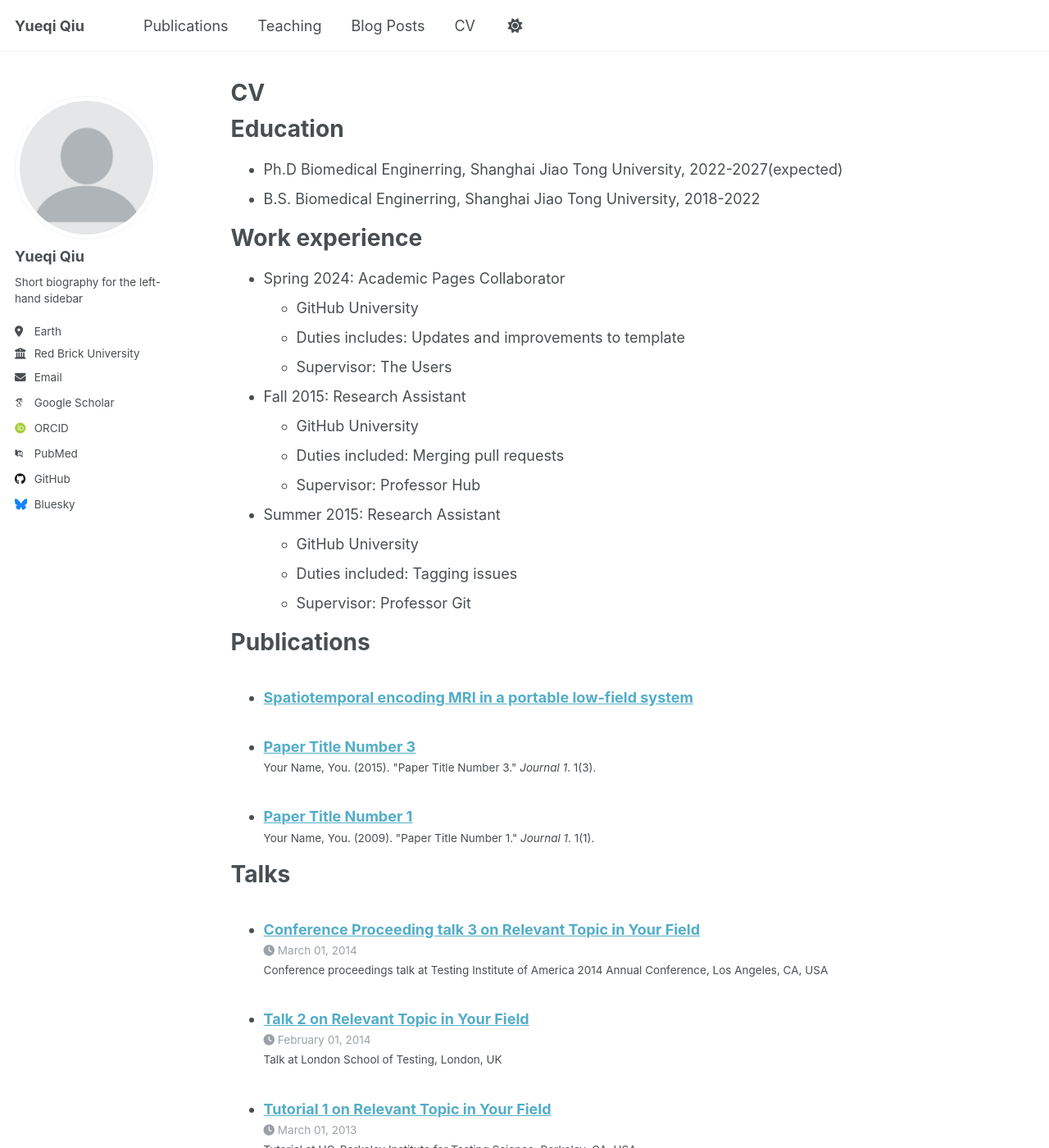
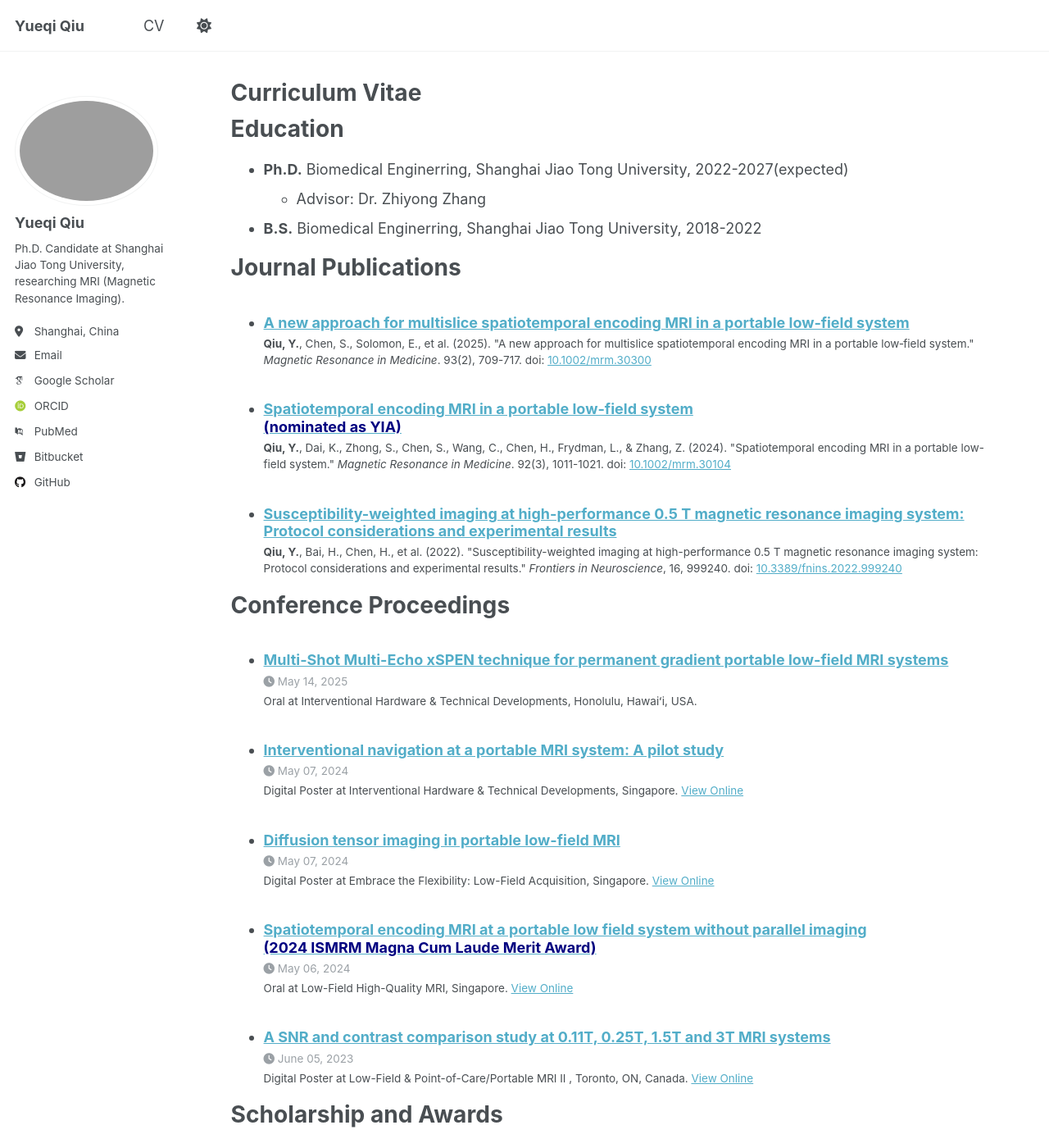
Before and after one commit to qiuyueqi/qiuyueqi.github.io, a Jekyll site: the page built from _pages/cv.md, in a window 1280 px wide and 1400 px high. Shown: the whole window at 82% size. Built offline with Jekyll 4.4.1, drawn with Linux system fonts in a browser that asks for light colours; some web fonts are replaced; some of the changed text lies outside the part shown.

Commit message:
first complete draft

```diff
--- a/_config.yml
+++ b/_config.yml
@@ -13,7 +13,7 @@ site_theme               : "default"
 title                    : "Yueqi Qiu"
 title_separator          : "-"
 name                     : &name "Yueqi Qiu"
-description              : &description "Ph.D. Candidate in MRI sequence design"
+description              : &description "Ph.D. Candidate at Shanghai Jiao Tong University"
 url                      : https://qiuyueqi.github.io # the base hostname & protocol for your site e.g. "https://[your GitHub username].github.io"
 baseurl                  : "" # the subpath of your site, e.g. "/blog"
 repository               : "qiuyueqi/qiuyueqi.github.io"
@@ -23,35 +23,36 @@ repository               : "qiuyueqi/qiuyueqi.github.io"
 #               Additional customization can be done by editing /_includes/author-profile.html
 author:
   # Biographic information
-  avatar           : "profile.png"
+  # avatar           : "profile.png"
+  avatar           : "QYQ_pic.jpg"
   name             : "Yueqi Qiu"
   pronouns         : # example: "she/her"
-  bio              : "Short biography for the left-hand sidebar"
-  location         : "Earth"
-  employer         : "Red Brick University"
+  bio              : "Ph.D. Candidate at Shanghai Jiao Tong University, researching MRI (Magnetic Resonance Imaging)."
+  location         : "Shanghai, China"
+  advisor           : "Dr. Zhiyong Zhang"
   uri              : # URL
-  email            : "none@example.org"
+  email            : "saraqiu@sjtu.edu.cn"
 
   # Academic websites
   arxiv            : # URL - Update with the correct link to your profile
   googlescholar    : "https://scholar.google.com/citations?user=PS_CX0AAAAAJ"
   impactstory      : # URL
-  orcid            : "http://orcid.org/yourorcidurl"
+  orcid            : "https://orcid.org/0009-0005-7499-2983"
   semantic         : # URL
   pubmed           : "https://www.ncbi.nlm.nih.gov/pubmed/?term=john+snow"
   researchgate     : # URL
   scopus           : # URL
 
   # Repositories and software development
-  bitbucket        : # Username - Update with your username on the site
+  bitbucket        : "Yueqi Qiu"
   codepen          : # Username
   dribbble         : # Username
-  github           : "academicpages"
+  github           : "qiuyueqi"
   kaggle           : # Username
   stackoverflow    : # User number or user number and name (i.e., use "1" or "1/jeff-atwood")
 
   # Social media
-  bluesky          : "bsky.app" # Replace this with you Bluesky username
+  bluesky          : #"bsky.app" # Replace this with you Bluesky username
   facebook         : # Username
   flickr           : # Username
   foursquare       : # Username
--- a/_data/authors.yml
+++ b/_data/authors.yml
@@ -5,7 +5,8 @@ Name Name:
   uri         : "http://name.com"
   email       : "name@name.com"
   bio         : "This is the first name."
-  avatar      : "bio-photo-2.jpg"
+  avatar      : "QYQ_pic.jpg"
+  # avatar      : "bio-photo-2.jpg"
   twitter     : "name"
   google_plus : "Name"
 
--- a/_pages/cv.md
+++ b/_pages/cv.md
@@ -1,6 +1,6 @@
 ---
 layout: archive
-title: "CV"
+title: "Curriculum Vitae"
 permalink: /cv/
 author_profile: true
 redirect_from:
@@ -11,10 +11,11 @@ redirect_from:
 
 Education
 ======
-* Ph.D Biomedical Enginerring, Shanghai Jiao Tong University, 2022-2027(expected)
-* B.S. Biomedical Enginerring, Shanghai Jiao Tong University, 2018-2022
+* **Ph.D.**  Biomedical Enginerring, Shanghai Jiao Tong University, 2022-2027(expected)
+  * Advisor: Dr. Zhiyong Zhang
+* **B.S.** Biomedical Enginerring, Shanghai Jiao Tong University, 2018-2022
 
-Work experience
+<!-- Work experience
 ======
 * Spring 2024: Academic Pages Collaborator
   * GitHub University
@@ -29,26 +30,37 @@ Work experience
 * Summer 2015: Research Assistant
   * GitHub University
   * Duties included: Tagging issues
-  * Supervisor: Professor Git
+  * Supervisor: Professor Git -->
 
-Publications
+Journal Publications
 ======
   <ul>{% for post in site.publications reversed %}
     {% include archive-single-cv.html %}
   {% endfor %}</ul>
 
-Talks
+<!--
+1. Qiu Y, Chen S, Solomon E, et al. A new approach for multislice spatiotemporal encoding MRI in a portable low‐field system[J]. Magnetic Resonance in Medicine, 2025, 93(2): 709-717. doi.org/10.1002/mrm.30300
+2. Qiu Y, Dai K, Zhong S, et al. Spatiotemporal encoding MRI in a portable low‐field system[J]. Magnetic Resonance in Medicine, 2024, 92(3): 1011-1021. doi.org/10.1002/mrm.30104
+-->
+
+
+Conference Proceedings
 ======
   <ul>{% for post in site.talks reversed %}
     {% include archive-single-talk-cv.html  %}
   {% endfor %}</ul>
 
-Teaching
+
+
+<!-- Teaching
 ======
   <ul>{% for post in site.teaching reversed %}
     {% include archive-single-cv.html %}
-  {% endfor %}</ul>
+  {% endfor %}</ul> -->
 
-Service and leadership
+Scholarship and Awards
 ======
-* Currently signed in to 43 different slack teams
+* Finalist for the 2025 Young Investigator Award
+* 2023-2024 Taozepu Scholarship
+* Shanghai Jiao Tong University outstanding graduate of 2022 (2022.06)
+* 2020 National College Students Mathematical Contest in Modeling, Shanghai area, first prize (2020)
--- a/_publications/2009-10-01-paper-title-number-1.md
+++ /dev/null
@@ -1,14 +0,0 @@
----
-title: "Paper Title Number 1"
-collection: publications
-category: manuscripts
-permalink: /publication/2009-10-01-paper-title-number-1
-excerpt: 'This paper is about the number 1. The number 2 is left for future work.'
-date: 2009-10-01
-venue: 'Journal 1'
-slidesurl: 'http://academicpages.github.io/files/slides1.pdf'
-paperurl: 'http://academicpages.github.io/files/paper1.pdf'
-bibtexurl: 'http://academicpages.github.io/files/bibtex1.bib'
-citation: 'Your Name, You. (2009). &quot;Paper Title Number 1.&quot; <i>Journal 1</i>. 1(1).'
----
-The contents above will be part of a list of publications, if the user clicks the link for the publication than the contents of section will be rendered as a full page, allowing you to provide more information about the paper for the reader. When publications are displayed as a single page, the contents of the above "citation" field will automatically be included below this section in a smaller font.
--- a/_publications/2015-10-01-paper-title-number-3.md
+++ /dev/null
@@ -1,14 +0,0 @@
----
-title: "Paper Title Number 3"
-collection: publications
-category: manuscripts
-permalink: /publication/2015-10-01-paper-title-number-3
-excerpt: 'This paper is about the number 3. The number 4 is left for future work.'
-date: 2015-10-01
-venue: 'Journal 1'
-slidesurl: 'http://academicpages.github.io/files/slides3.pdf'
-paperurl: 'http://academicpages.github.io/files/paper3.pdf'
-citation: 'Your Name, You. (2015). &quot;Paper Title Number 3.&quot; <i>Journal 1</i>. 1(3).'
----
-
-The contents above will be part of a list of publications, if the user clicks the link for the publication than the contents of section will be rendered as a full page, allowing you to provide more information about the paper for the reader. When publications are displayed as a single page, the contents of the above "citation" field will automatically be included below this section in a smaller font.
--- /dev/null
+++ b/_publications/2022-09-SWIinLF-1.md
@@ -0,0 +1,18 @@
+---
+title: "Susceptibility-weighted imaging at high-performance 0.5 T magnetic resonance imaging system: Protocol considerations and experimental results"
+authors: "Yueqi Qiu, Hongjiang Bai, Hao Chen, et al."
+venue: "Frontiers in Neuroscience"
+year: 2022
+volume: 16
+number: ""
+pages: "999240"
+doi: "10.3389/fnins.2022.999240"
+paperurl: "https://doi.org/10.3389/fnins.2022.999240"
+
+citation: '<strong>Qiu, Y.</strong>, Bai, H., Chen, H., et al. (2022). &quot;Susceptibility-weighted imaging at high-performance 0.5 T magnetic resonance imaging system: Protocol considerations and experimental results.&quot; <i>Frontiers in Neuroscience</i>, 16, 999240. doi: <a href="https://doi.org/10.3389/fnins.2022.999240">10.3389/fnins.2022.999240</a>'
+
+---
+
+
+**Abstract**
+The high-performance low-field magnetic resonance imaging (MRI) system, equipped with modern hardware and contemporary imaging capabilities, has garnered interest within the MRI community in recent years. It has also been proven to have unique advantages over high-field MRI in both physical and cost aspects. However, for susceptibility weighted imaging (SWI), the low signal-to-noise ratio and the long echo time inherent at low field hinder the SWI from being applied to clinical applications. This work optimized the imaging protocol to select suitable parameters such as the values of time of echo (TE), repetition time (TR), and the flip angle (FA) of the RF pulse according to the signal simulations for low-field SWI. To improve the signal-to-noise ratio (SNR) performance, averaging multi-echo magnitude images and BM4D phase denoising were proposed. A comparison of the SWI in 0.5T and 1.5T was carried out, demonstrating the capability to identify magnetic susceptibility differences between variable tissues, especially, the blood veins. This would open the possibility to extend SWI applications in the high-performance low field MRI.
--- a/_publications/2024-04-16-spen-lowfield-mrm-2.md
+++ b/_publications/2024-04-16-spen-lowfield-mrm-2.md
@@ -1,5 +1,5 @@
 ---
-title: "Spatiotemporal encoding MRI in a portable low-field system"
+title: "Spatiotemporal encoding MRI in a portable low-field system <br> <span style='color:#000080'>(nominated as YIA)</span>"
 authors: "Yueqi Qiu, Ke Dai, Sijie Zhong, Suen Chen, Changyue Wang, Hao Chen, Lucio Frydman, Zhiyong Zhang"
 venue: "Magnetic Resonance in Medicine"
 year: 2024
@@ -7,7 +7,22 @@ volume: 92
 number: 3
 pages: "1011-1021"
 doi: "10.1002/mrm.30104"
-url_pdf: "https://onlinelibrary.wiley.com/doi/pdf/10.1002/mrm.30104"
+paperurl: "https://onlinelibrary.wiley.com/doi/pdf/10.1002/mrm.30104"
+
+
+citation: '<strong>Qiu, Y.</strong>, Dai, K., Zhong, S., Chen, S., Wang, C., Chen, H., Frydman, L., & Zhang, Z. (2024). &quot;Spatiotemporal encoding MRI in a portable low-field system.&quot; <i>Magnetic Resonance in Medicine</i>. 92(3), 1011-1021. doi: <a href="https://doi.org/10.1002/mrm.30104">10.1002/mrm.30104</a>'
+
 ---
 
-The contents above will be part of a list of publications, if the user clicks the link for the publication than the contents of section will be rendered as a full page, allowing you to provide more information about the paper for the reader. When publications are displayed as a single page, the contents of the above "citation" field will automatically be included below this section in a smaller font.
+**Abstract**
+**Purpose**
+Demonstrate the potential of spatiotemporal encoding (SPEN) MRI to deliver largely undistorted 2D, 3D, and diffusion weighted images on a 110 mT portable system.
+
+**Methods**
+SPEN's quadratic phase modulation was used to subsample the low-bandwidth dimension of echo planar acquisitions, delivering alias-free images with an enhanced immunity to image distortions in a laboratory-built, low-field, portable MRI system lacking multiple receivers.
+
+**Results**
+Healthy brain images with different SPEN time-bandwidth products and subsampling factors were collected. These compared favorably to EPI acquisitions including topup corrections. Robust 3D and diffusion weighted SPEN images of diagnostic value were demonstrated, with 2.5 mm isotropic resolutions achieved in 3 min scans. This performance took advantage of the low specific absorption rate and relative long TEs associated with low-field MRI.
+
+**Conclusion**
+SPEN MRI provides a robust and advantageous fast acquisition approach to obtain faithful 3D images and DWI data in low-cost, portable, low-field systems without parallel acceleration.
--- /dev/null
+++ b/_publications/2024-09-20-spen-LF-multislice-3.md
@@ -0,0 +1,28 @@
+---
+title: "A new approach for multislice spatiotemporal encoding MRI in a portable low‐field system "
+authors: "Yueqi Qiu, Suen Chen, Solomon E, et al."
+venue: "Magnetic Resonance in Medicine"
+year: 2025
+volume: 93
+number: 2
+pages: "709-717"
+doi: "10.1002/mrm.30300"
+paperurl: "https://doi.org/10.1002/mrm.30300"
+
+citation: '<strong>Qiu, Y.</strong>, Chen, S., Solomon, E., et al. (2025). &quot;A new approach for multislice spatiotemporal encoding MRI in a portable low‐field system.&quot; <i>Magnetic Resonance in Medicine</i>. 93(2), 709-717. doi: <a href="https://doi.org/10.1002/mrm.30300">10.1002/mrm.30300</a>'
+
+---
+
+
+**Abstract**
+**Purpose**
+Spatiotemporal encoding (SPEN) MRI offers a unique alternative to address image distortion problems in echo planar acquisition-based techniques, at portable low-field systems that lack multiple receiver coils. However, existing 2-π multislice SPEN schemes fail to keep consistent SNRs and contrasts with different numbers of slice settings. This work proposes a new multislice SPEN scheme (SPENms) to achieve stable quality imaging in portable low-field MRI systems.
+
+**Methods**
+The proposed SPENms includes the insertion of one selective π pulse and one non-selective π pulse, closely arranged together, before the frequency-swept π pulse in the original 2D SPEN sequence. Theoretical simulations and experiments on phantoms and human brains were conducted to validate its SNR and contrast performances under different parameters compared to the existing 2-π multislice SPEN scheme.
+
+**Results**
+Both simulations and experiments demonstrate the consistent image quality of SPENms with different scanning parameters and targets, as well as good distortion resistance and scan efficiency. Robust diffusion weighted multislice SPEN images of diagnostic value were also highlighted.
+
+**Conclusion**
+SPENms provides a robust fast echo planar acquisition approach to obtain multislice 2D images with less distortions, consistent SNRs and contrasts at portable low-field MRI systems.
--- a/_talks/2012-03-01-talk-1.md
+++ /dev/null
@@ -1,11 +0,0 @@
----
-title: "Talk 1 on Relevant Topic in Your Field"
-collection: talks
-type: "Talk"
-permalink: /talks/2012-03-01-talk-1
-venue: "UC San Francisco, Department of Testing"
-date: 2012-03-01
-location: "San Francisco, CA, USA"
----
-
-This is a description of your talk, which is a markdown file that can be all markdown-ified like any other post. Yay markdown!
--- a/_talks/2013-03-01-tutorial-1.md
+++ /dev/null
@@ -1,13 +0,0 @@
----
-title: "Tutorial 1 on Relevant Topic in Your Field"
-collection: talks
-type: "Tutorial"
-permalink: /talks/2013-03-01-tutorial-1
-venue: "UC-Berkeley Institute for Testing Science"
-date: 2013-03-01
-location: "Berkeley, CA, USA"
----
-
-[More information here](http://exampleurl.com)
-
-This is a description of your tutorial, note the different field in type. This is a markdown files that can be all markdown-ified like any other post. Yay markdown!
--- a/_talks/2014-02-01-talk-2.md
+++ /dev/null
@@ -1,13 +0,0 @@
----
-title: "Talk 2 on Relevant Topic in Your Field"
-collection: talks
-type: "Talk"
-permalink: /talks/2014-02-01-talk-2
-venue: "London School of Testing"
-date: 2014-02-01
-location: "London, UK"
----
-
-[More information here](http://example2.com)
-
-This is a description of your talk, which is a markdown files that can be all markdown-ified like any other post. Yay markdown!
--- a/_talks/2014-03-01-talk-3.md
+++ /dev/null
@@ -1,11 +0,0 @@
----
-title: "Conference Proceeding talk 3 on Relevant Topic in Your Field"
-collection: talks
-type: "Conference proceedings talk"
-permalink: /talks/2014-03-01-talk-3
-venue: "Testing Institute of America 2014 Annual Conference"
-date: 2014-03-01
-location: "Los Angeles, CA, USA"
----
-
-This is a description of your conference proceedings talk, note the different field in type. You can put anything in this field.
--- /dev/null
+++ b/_talks/2023-05-compare-different-fields.md
@@ -0,0 +1,16 @@
+---
+title: "A SNR and contrast comparison study at 0.11T, 0.25T, 1.5T and 3T MRI systems"
+collection: talks
+type: "Digital Poster"
+permalink: /talks/2023-05-compare-different-fields
+venue: " Low-Field & Point-of-Care/Portable MRI II "
+date: 2023-06-05
+location: " Toronto, ON, Canada.   <a href='https://cds.ismrm.org/protected/23MPresentations/abstracts/1760.html'>View Online</a>"
+---
+
+**Synopsis** <br>
+**Keywords**: Low-Field MRI, Low-Field MRI
+
+Low-field MRI systems have seen a renaissance recently due to improvements in technology and its low costs. However, properties like SNR, T1 and T2 values of low fields have caused a lot of concern because they always change with field strengths. This study conducted the SNR comparison based on phantom and fitted the quantitative mapping of human brains at 0.11T, 0.25T, 1.5T and 3T to design a set of protocols enabling similar contrasts of the typical clinical images at different fields. The impacts of lowered magnetic field strengths on imaging quality were shown in this study.
+
+**Link**: <a href='https://cds.ismrm.org/protected/23MPresentations/abstracts/1760.html'>https://cds.ismrm.org/protected/23MPresentations/abstracts/1760.html</a>
--- /dev/null
+++ b/_talks/2024-05-06-spen-in-LF.md
@@ -0,0 +1,24 @@
+---
+title: "Spatiotemporal encoding MRI at a portable low field system without parallel imaging <br> <span style='color:#000080'>(2024 ISMRM Magna Cum Laude Merit Award) </span>"
+collection: talks
+type: "Oral"
+permalink: /talks/2024-05-06-spen-in-LF
+venue: "Low-Field High-Quality MRI"
+date: 2024-05-06
+location: "Singapore. <a href='https://cds.ismrm.org/protected/24MPresentations/abstracts/0155.html'>View Online</a>"
+---
+
+**Synopsis**<br>
+**Keywords**: Low-Field MRI, Low-Field MRI, SPEN, Field Inhomogeneity, less distortion, low SAR
+
+**Motivation**: Geometric distortions in echo-planar acquisitions pose challenges for correction in portable low-field MRI due to significant field inhomogeneities.
+
+**Goal(s)**: Our goal was to apply spatiotemporal encoding (SPEN) MRI at a 110 mT portable low-field system, aiming for nearly distortion-free echo-planar images.
+
+**Approach**: We leveraged the low SAR in low-field MR to optimize the SPEN technique for substantial gains in sensitivity. SPEN-based 2D imaging ,3D imaging and DWI were compared with EPI-based imaging and EPI TopUp correction results.
+
+**Results**: Approximately distortion-free SPEN acquisitions including robust 2D, 3D imaging and DWI demonstrated the potential clinical values of SPEN in the portable low field systems.
+
+**Impact**: SPEN MRI provides a unique and robust fast echo planar acquisition approach to obtain nearly distortion-free images at low-cost portable low field systems, thereby expanding the prospects for rapid imaging, navigation, and functional imaging in portable low-field MRI.
+
+**Link**: <a href='https://cds.ismrm.org/protected/24MPresentations/abstracts/0155.html'>https://cds.ismrm.org/protected/24MPresentations/abstracts/0155.html</a>
--- /dev/null
+++ b/_talks/2024-05-07-DTI-in-LF.md
@@ -0,0 +1,25 @@
+---
+title: "Diffusion tensor imaging in portable low-field MRI"
+collection: talks
+type: "Digital Poster"
+permalink: /talks/2024-05-07-DTI-in-LF
+venue: "Embrace the Flexibility: Low-Field Acquisition"
+date: 2024-05-07
+location: "Singapore. <a href='https://cds.ismrm.org/protected/24MPresentations/abstracts/2695.html'>View Online</a>"
+---
+
+
+**Synopsis** <br>
+**Keywords**: Low-Field MRI, Low-Field MRI, Diffusion
+
+**Motivation**: DWI/DTI are very challenging in portable MRI system, while they play a pivotal role in timely triage, diagnosis and treatment for patients with suspected acute conditions such as stroke.
+
+**Goal(s)**: To mitigate the effects of eddy currents and achieve multi-directional diffusion-weighted imaging and diffusion tensor imaging in portable MRI system.
+
+**Approach**: With the three-axis gradient coil accompanied with anti-eddy plate and image-phase based eddy current correction, we applied multi-scaning average to suppress noise and adopted eddy correction to mitigate the motion blurring.
+
+**Results**: We succeed obtain visible multi-direction diffusion-weighted imaging and DTI imaging in portable MRI system.
+
+**Impact**: With the three-axis gradient coil accompanied with anti-eddy plate and image-phase based eddy current correction, we succeed in obtaining multi-direction diffusion-weighted imaging and DTI images with the portable MRI system.
+
+**Link**: <a href='https://cds.ismrm.org/protected/24MPresentations/abstracts/2695.html'>https://cds.ismrm.org/protected/24MPresentations/abstracts/2695.html</a>
--- /dev/null
+++ b/_talks/2025-05-14-xSPEN-in-LF.md
@@ -0,0 +1,22 @@
+---
+title: "Multi-Shot Multi-Echo xSPEN technique for permanent gradient portable low-field MRI systems"
+collection: talks
+type: "Oral"
+permalink: /talks/2024-05-07-Intervention-in-LF
+venue: "Interventional Hardware & Technical Developments"
+date: 2025-05-14
+location: "Honolulu, Hawaiʻi, USA."
+---
+
+**Synopsis** <br>
+**Keywords**:  Portable MRI, xSPEN
+
+**Motivation**: In single-sided/built-in gradient portable low-íeld MRI systems, imaging suìers from severe distortions due to signiícant íeld inhomogeneity and gradient nonlinearity.
+
+**Goal(s)**: Develop a multi-shot multi-echo cross-term Spatiotemporal Encoding (MSME xSPEN) sequence in a constant gradient low-íeld environment.
+
+**Approach**: The MSME xSPEN technique, by designing a image-domain multi-shot technique, achieves multiple contrasts and higher acquisition eïciency. It was evaluated against traditional xSPEN using a 110mT portable MRI system that emulates a constant gradient low-íeld environment.
+
+**Results**: MSME xSPEN exhibited in-plane resilience to íeld inhomogeneities and demonstrated higher SNRs with multiple contrasts compared with traditional xSPEN.
+
+**Impact**: MSME xSPEN provides a novel image-domain distortionless acquisition approach for highly inhomogeneous low-íeld MRI systems. This technique will improve image quality and inspire new acquistion strategies in portable single-sided or built-in gradient systems.
```
Also changed, not shown: _data/navigation.yml (+6 -6 lines), _pages/about.md (+6 -4 lines), _talks/2024-05-07-Intervention-in-LF.md (added, +24 -0 lines), 1 other file.
